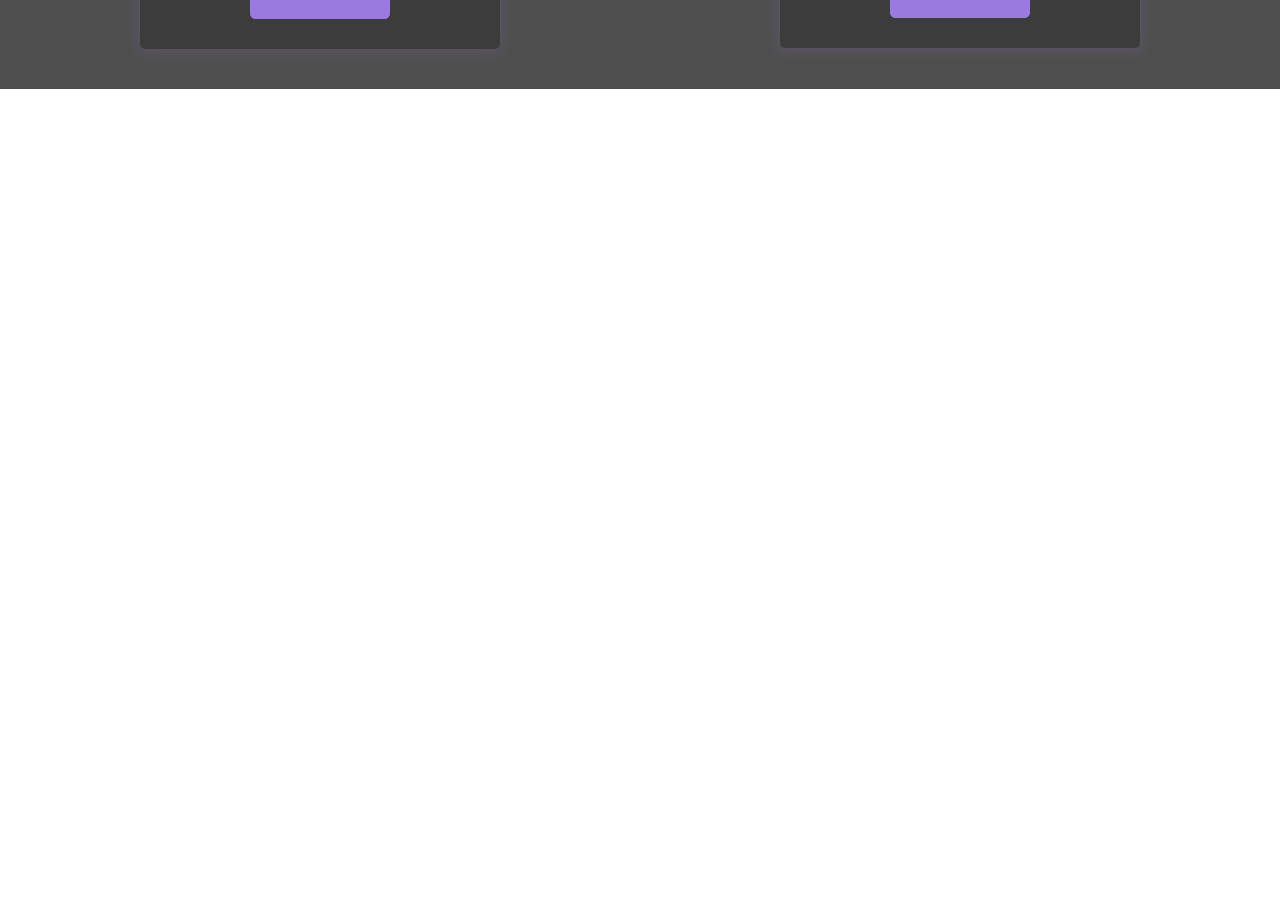
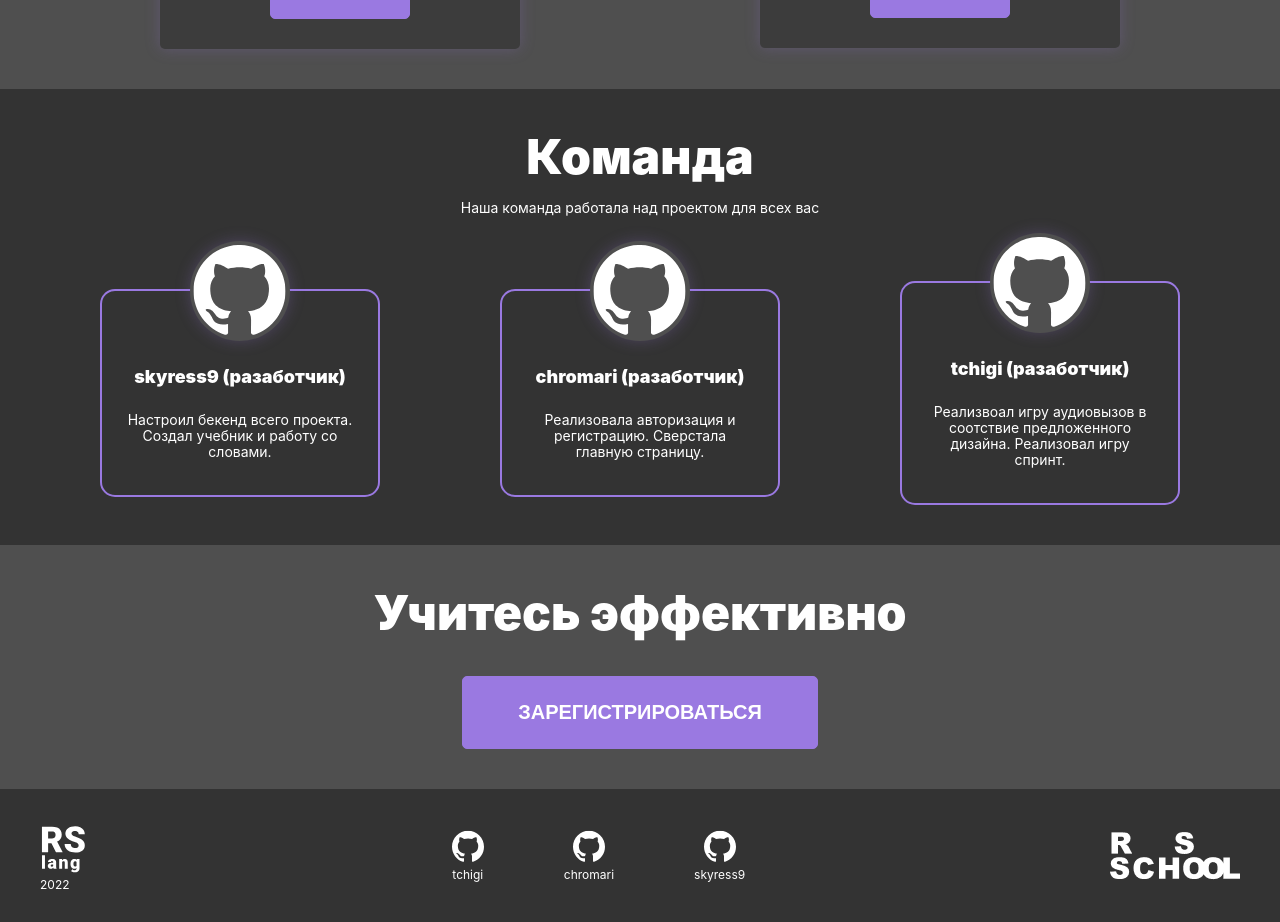
Before and after one commit to ChroMari/rslang, a React (Create React App) app: page / in a window 1280 px wide. Shown: the part 1487-2409 px from the top of the page. Before the commit the page ends 1576 px from the top, so only its background shows below. Built offline with nearby package versions, Linux system fonts and the light colour scheme.

Commit message:
feat: add layout 2

```diff
--- /dev/null
+++ b/src/components/footer/Footer.tsx
@@ -0,0 +1,37 @@
+import {ReactComponent as Logo} from '../../assets/logo.svg';
+import {ReactComponent as GitHub} from '../../assets/github.svg';
+
+import rsImg from '../../assets/rs school.png';
+
+import './style.scss';
+
+export const Footer = () => {
+  return (
+    <footer className="footer">
+      <div className="footer__wrapper">
+        <div className="footer__logo">
+          <Logo />
+          <span className="footer__logo-text">2022</span>
+        </div>
+        <div className="footer__inner">
+          <div className="footer__card">
+            <GitHub />
+            <p>tchigi</p>
+          </div>
+
+          <div className="footer__card">
+            <GitHub />
+            <p>chromari</p>
+          </div>
+
+          <div className="footer__card">
+            <GitHub />
+            <p>skyress9</p>
+          </div>
+        </div>
+
+        <img src={rsImg} alt=""/>
+      </div>
+    </footer>
+  )
+};
--- /dev/null
+++ b/src/components/footer/style.scss
@@ -0,0 +1,47 @@
+.footer {
+  background: #333333;
+  padding: 30px;
+  color: #FFFFFF;
+}
+
+.footer__wrapper {
+  width: 1200px;
+  margin: 0 auto;
+  display: flex;
+  justify-content: space-between;
+  align-items: center;
+}
+
+.footer__logo {
+  display: flex;
+  flex-direction: column;
+}
+
+.footer__logo-text {
+  margin-top: 5px;
+  font-weight: normal;
+  font-size: 12px;
+  line-height: 14px;
+  color: #FFFFFF;
+}
+
+.footer__inner {
+  display: flex;
+  align-items: center;
+  column-gap: 80px;
+}
+
+.footer__card {
+  display: flex;
+  flex-direction: column;
+  align-items: center;
+}
+
+.footer__card p{
+  margin-top: 5px;
+
+  font-weight: normal;
+  font-size: 12px;
+  line-height: 14px;
+  color: #FFFFFF;
+}
--- a/src/components/gameLayout/gameLayoutStyle.scss
+++ b/src/components/gameLayout/gameLayoutStyle.scss
@@ -5,7 +5,8 @@
 }
 
 .game__wrapper {
-
+  width: 1200px;
+  margin: 0 auto;
 }
 
 .game__cards {
@@ -60,4 +61,15 @@
   display: block;
   border: 1px solid #9a79e1;
   border-radius: 5px;
+
+  cursor: pointer;
+  transition: all 0.3s ease-in-out;
+
+  &:hover {
+    transform: scale(1.1);
+  }
+
+  &:active {
+    background-color: transparent;
+  }
 }
--- /dev/null
+++ b/src/components/record/Record.tsx
@@ -0,0 +1,21 @@
+import './style.scss';
+import {useDispatch} from "react-redux";
+import {toggleOpenModal, toggleTypeModal} from "../../redux/slices/userSlice";
+
+export const Record = () => {
+  const dispatch = useDispatch();
+
+  const handleClickOpen = () => {
+    dispatch(toggleOpenModal());
+    dispatch(toggleTypeModal({type: 'signUp'}));
+  };
+
+  return (
+    <section className="record">
+      <div className="record__wrapper">
+        <h2 className="attribute__title">Учитесь эффективно</h2>
+        <button className="record__button" onClick={handleClickOpen}>Зарегистрироваться</button>
+      </div>
+    </section>
+  )
+};
--- /dev/null
+++ b/src/components/record/style.scss
@@ -0,0 +1,37 @@
+.record {
+  background: #4F4F4F;
+  padding: 40px 0;
+  color: #FFFFFF;
+}
+
+.record__wrapper {
+  width: 1200px;
+  margin: 0 auto;
+}
+
+
+.record__button {
+  background-color: #9a79e1;
+  border: 1px solid #9a79e1;
+  border-radius: 5px;
+  outline: none;
+  text-transform: uppercase;
+  padding: 25px 55px;
+  color: #ffffff;
+  font-weight: 900;
+  font-size: 20px;
+  line-height: 21px;
+  cursor: pointer;
+  transition: all 0.3s ease-in-out;
+
+  display: block;
+  margin: 35px auto 0;
+
+  &:hover {
+    transform: scale(1.1);
+  }
+
+  &:active {
+    background-color: transparent;
+  }
+}
--- /dev/null
+++ b/src/components/team/Team.tsx
@@ -0,0 +1,43 @@
+import './style.scss';
+
+import {ReactComponent as GitHub} from '../../assets/github.svg';
+
+
+export const Team = () => {
+  return (
+    <section className="team">
+      <div className="team__wrapper">
+        <h2 className="attribute__title">Команда</h2>
+        <p className="attribute__subtitle">Наша команда работала над проектом для всех вас</p>
+
+        <div className="team__cards">
+          <div className="team__card">
+            <div className="team__card-img">
+              <GitHub />
+            </div>
+            <h4 className="team__card-title">skyress9 (разаботчик)</h4>
+            <p className="team__card-text">Настроил бекенд всего проекта. Создал учебник и работу со словами.</p>
+          </div>
+
+          <div className="team__card">
+            <div className="team__card-img">
+              <GitHub />
+            </div>
+            <h4 className="team__card-title">chromari (разаботчик)</h4>
+            <p className="team__card-text">Реализовала авторизация и регистрацию. Сверстала главную страницу.</p>
+          </div>
+
+          <div className="team__card">
+            <div className="team__card-img">
+              <GitHub />
+            </div>
+            <h4 className="team__card-title">tchigi (разаботчик)</h4>
+            <p className="team__card-text">Реализвоал игру аудиовызов в соотствие предложенного дизайна. Реализовал игру спринт.</p>
+          </div>
+
+
+        </div>
+      </div>
+    </section>
+  )
+};
--- /dev/null
+++ b/src/components/team/style.scss
@@ -0,0 +1,60 @@
+.team {
+  background-color: #333333;
+  padding: 40px 0;
+  color: #FFFFFF;
+}
+
+.team__wrapper {
+  width: 1200px;
+  margin: 0 auto;
+}
+
+.team__cards {
+  display: flex;
+  justify-content: space-around;
+  align-items: center;
+}
+
+.team__card {
+  border: 2px solid #9A79E1;
+  border-radius: 15px;
+  position: relative;
+  padding: 75px 25px 35px;
+  width: 280px;
+}
+
+.team__card-img {
+  position: absolute;
+  width: 100px;
+  height: 100px;
+  left: 50%;
+  top: 0;
+  transform: translate(-50%, -50%);
+  background: #4F4F4F;
+  box-shadow: 0px 0px 15px rgba(154, 121, 225, 0.25);
+  border-radius: 50px;
+  padding-left: 2px;
+  padding-top: 2px;
+
+  svg {
+    width: 95px;
+    height: 95px;
+  }
+}
+
+.team__card-title {
+  font-weight: 900;
+  font-size: 18px;
+  line-height: 21px;
+  text-align: center;
+  color: #FFFFFF;
+  margin-bottom: 25px;
+}
+
+.team__card-text {
+  font-weight: normal;
+  font-size: 14px;
+  line-height: 16px;
+  text-align: center;
+  color: #FFFFFF;
+}
--- a/src/pages/Layout.tsx
+++ b/src/pages/Layout.tsx
@@ -3,6 +3,9 @@
 import {Information} from "../components/information/Information";
 import {Attribute} from "../components/attribute/Attribute";
 import {GameLayout} from "../components/gameLayout/GameLayout";
+import {Team} from "../components/team/Team";
+import { Record } from "../components/record/Record";
+import {Footer} from "../components/footer/Footer";
 
 const Layout = () => {
   return (
@@ -11,6 +14,9 @@
       <Information />
       <Attribute />
       <GameLayout />
+      <Team />
+      <Record />
+      <Footer />
     </React.Fragment>
   )
 };
```
Also changed, not shown: src/assets/github.svg (added), src/assets/rs school.png (added).
